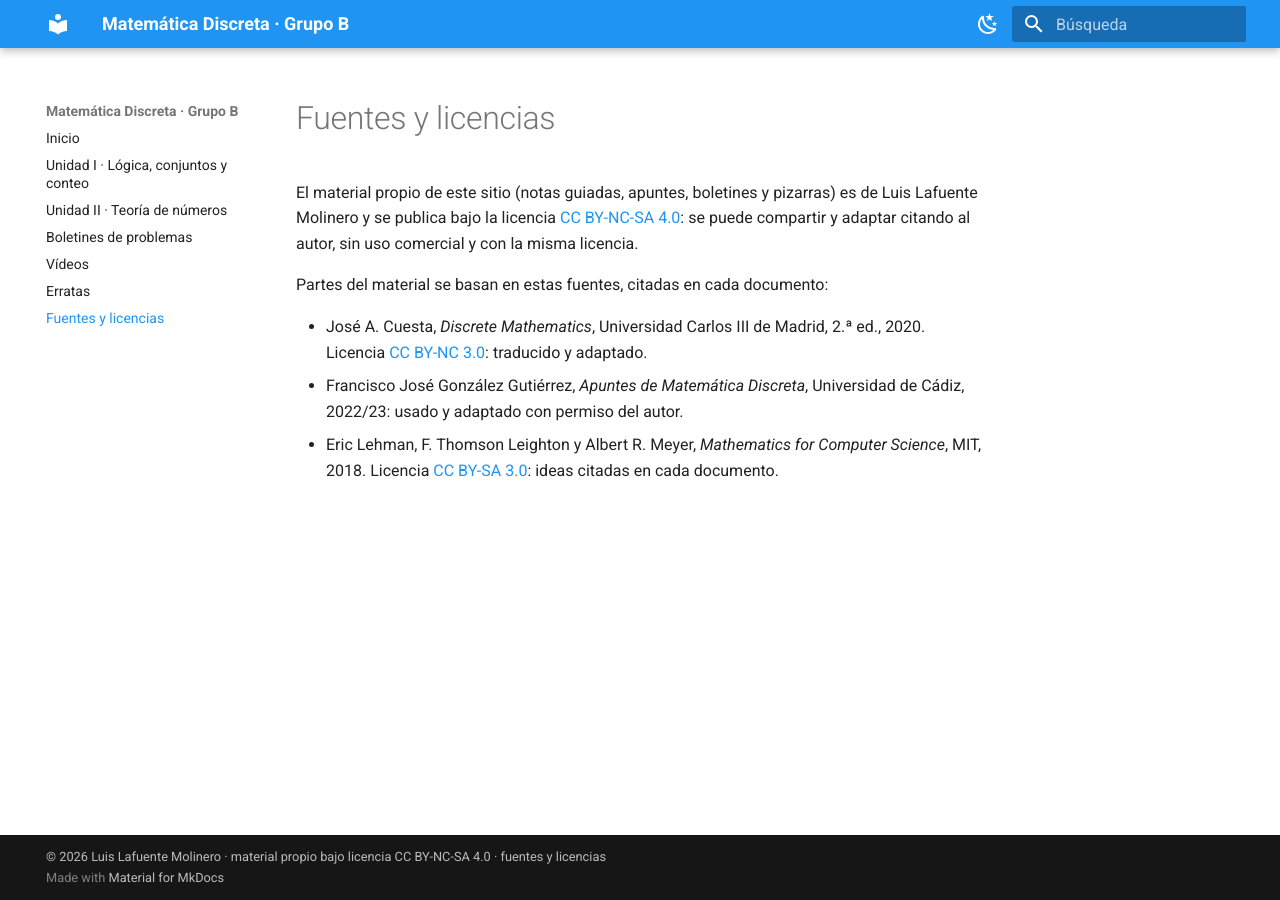
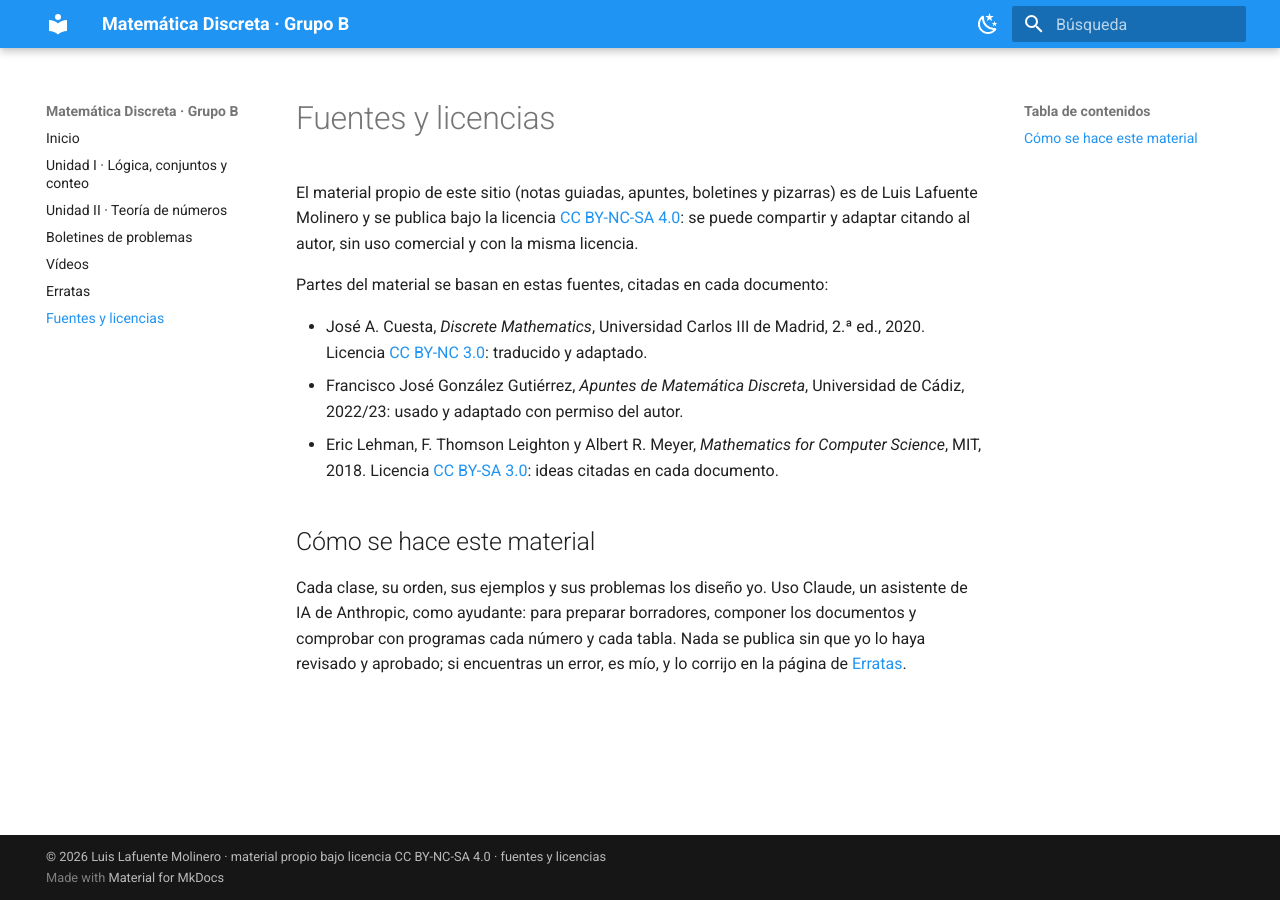
Before and after one commit to llafuent/md2627, an MkDocs documentation site: the page built from docs/licencia.md, in a window 1280 px wide. Built offline with MkDocs 1.6.1 and Material for MkDocs 9.7.7, drawn with Linux system fonts in a browser that asks for light colours.

Commit message:
Publicar material: licencia.md

```diff
--- a/docs/licencia.md
+++ b/docs/licencia.md
@@ -12,3 +12,10 @@ Partes del material se basan en estas fuentes, citadas en cada documento:
   adaptado con permiso del autor.
 - Eric Lehman, F. Thomson Leighton y Albert R. Meyer, *Mathematics for Computer Science*, MIT, 2018. Licencia
   [CC BY-SA 3.0](https://creativecommons.org/licenses/by-sa/3.0/): ideas citadas en cada documento.
+
+## Cómo se hace este material
+
+Cada clase, su orden, sus ejemplos y sus problemas los diseño yo. Uso Claude, un asistente de IA de Anthropic, como
+ayudante: para preparar borradores, componer los documentos y comprobar con programas cada número y cada tabla. Nada
+se publica sin que yo lo haya revisado y aprobado; si encuentras un error, es mío, y lo corrijo en la página de
+[Erratas](erratas.md).
```
